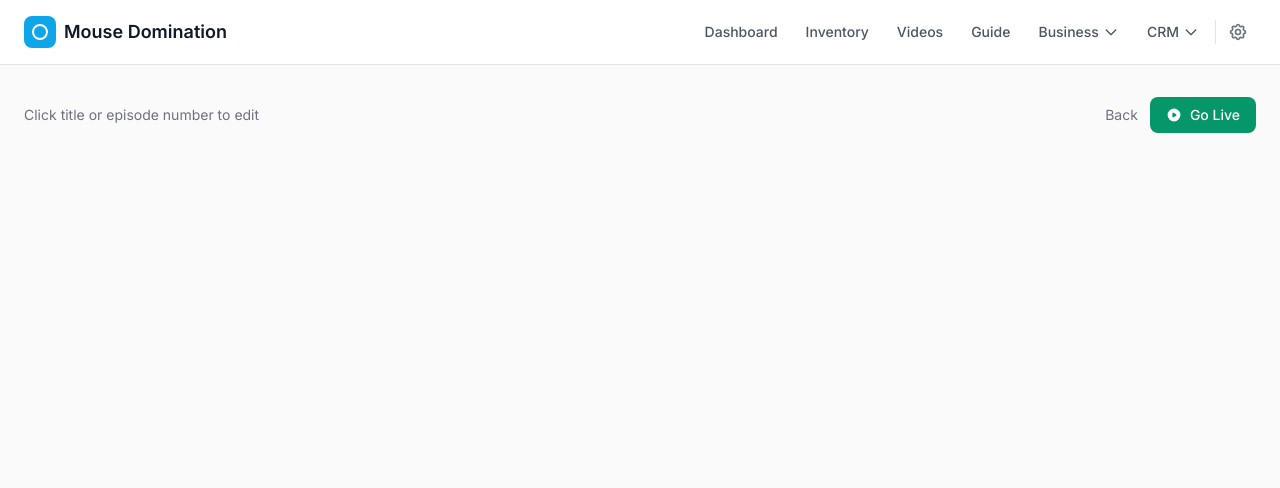
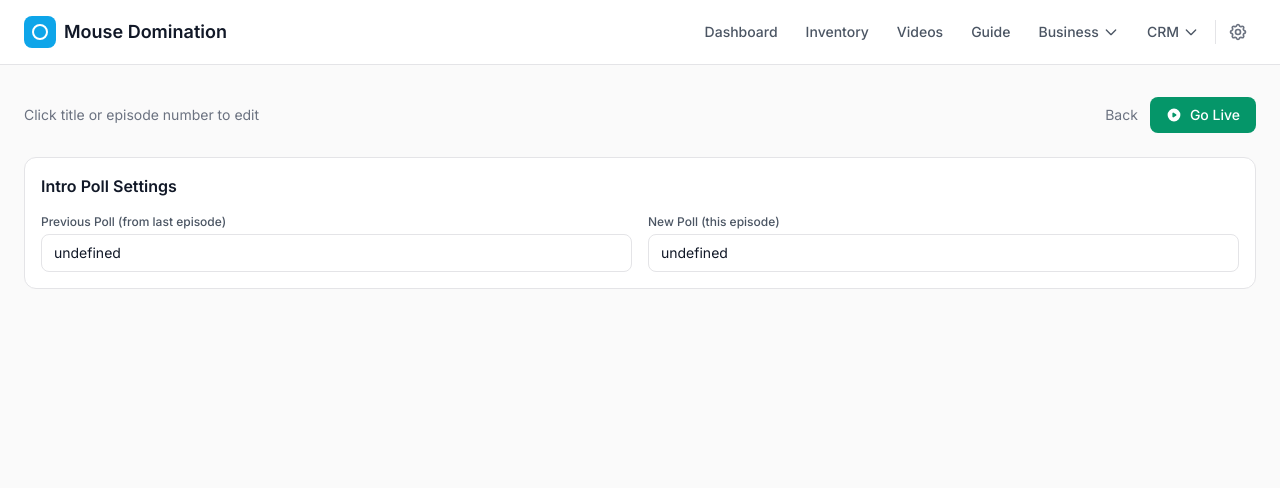
Before and after one commit to austinbrowne/mouse_domination, a Flask app: template templates/episode_guide/edit.html in a window 1280 px wide. Shown: the top 488 px of the page. Run offline with Flask 3, Linux system fonts and the light colour scheme; the template is opened without the code that fills it, so the values that code supplies are empty; some libraries are stand-ins or nearby versions.

Commit message:
feat: Add editable poll fields to episode guide intro
- Remove static intro items: "Shoutout aubi..." and "Dazz Days of Giveaways"
- Add previous_poll and new_poll fields to EpisodeGuide model
- Add poll input fields to edit page (auto-saves on blur)
- Display poll values in live mode intro section
- Auto-populate previous_poll from last episode's new_poll when:
  - Creating a new guide with an episode number
  - Changing episode number (if previous_poll is empty)

Co-Authored-By: Claude Opus 4.5 <noreply@anthropic.com>

```diff
--- a/constants.py
+++ b/constants.py
@@ -55,11 +55,7 @@ INTRO_STATIC_CONTENT = [
     "Hello everyone! I'm Phalanges. (and I'm dazztrazak) Welcome to MouseCast",
     "Subscribe",
     "Discord - https://discord.gg/xPFzjD8r",
-    "Shoutout aubi pinned hand message and other helpful things. People, join the discord!",
     "What mice do you have inbound? & What's on your desk right now?",
-    "Dazz Days of Giveaways",
-    "Previous Poll: [UPDATE]",
-    "New Poll: [UPDATE]",
 ]
 
 # Static content for Outro section
--- a/templates/episode_guide/edit.html
+++ b/templates/episode_guide/edit.html
@@ -3,7 +3,7 @@
 {% block title %}Edit: {{ guide.title }} - Mouse Domination{% endblock %}
 
 {% block content %}
-<div class="space-y-6" x-data="episodeGuideEdit({{ guide.id }}, '{{ guide.title | e }}', {{ guide.episode_number or 'null' }})">
+<div class="space-y-6" x-data="episodeGuideEdit({{ guide.id }}, '{{ guide.title | e }}', {{ guide.episode_number or 'null' }}, '{{ guide.previous_poll | default('', true) | e }}', '{{ guide.new_poll | default('', true) | e }}')">
     <!-- Header -->
     <div class="flex flex-col sm:flex-row sm:items-center sm:justify-between gap-4">
         <div>
@@ -43,6 +43,27 @@
                 <svg class="w-4 h-4" fill="currentColor" viewBox="0 0 20 20"><path fill-rule="evenodd" d="M10 18a8 8 0 100-16 8 8 0 000 16zM9.555 7.168A1 1 0 008 8v4a1 1 0 001.555.832l3-2a1 1 0 000-1.664l-3-2z" clip-rule="evenodd"/></svg>
                 Go Live
             </a>
+        </div>
+    </div>
+
+    <!-- Poll Fields -->
+    <div class="bg-white rounded-xl border border-surface-200 p-4">
+        <h3 class="font-semibold text-gray-900 mb-4">Intro Poll Settings</h3>
+        <div class="grid grid-cols-1 md:grid-cols-2 gap-4">
+            <div>
+                <label class="block text-xs font-medium text-gray-600 mb-1">Previous Poll (from last episode)</label>
+                <input type="text" x-model="previousPoll"
+                    @blur="saveGuideMetadata()"
+                    placeholder="What was last week's poll question?"
+                    class="w-full border border-surface-200 rounded-lg px-3 py-2 text-sm focus:ring-2 focus:ring-primary-500">
+            </div>
+            <div>
+                <label class="block text-xs font-medium text-gray-600 mb-1">New Poll (this episode)</label>
+                <input type="text" x-model="newPoll"
+                    @blur="saveGuideMetadata()"
+                    placeholder="What's this week's poll question?"
+                    class="w-full border border-surface-200 rounded-lg px-3 py-2 text-sm focus:ring-2 focus:ring-primary-500">
+            </div>
         </div>
     </div>
 
@@ -163,11 +184,13 @@
 
 {% block scripts %}
 <script>
-function episodeGuideEdit(guideId, initialTitle, initialEpisodeNum) {
+function episodeGuideEdit(guideId, initialTitle, initialEpisodeNum, initialPrevPoll, initialNewPoll) {
     return {
         guideId: guideId,
         guideTitle: initialTitle,
         episodeNumber: initialEpisodeNum,
+        previousPoll: initialPrevPoll,
+        newPoll: initialNewPoll,
         editingTitle: false,
         editingEpisodeNum: false,
         editingItemId: null,
@@ -193,13 +216,18 @@ function episodeGuideEdit(guideId, initialTitle, initialEpisodeNum) {
                     },
                     body: JSON.stringify({
                         title: this.guideTitle.trim(),
-                        episode_number: this.episodeNumber || null
+                        episode_number: this.episodeNumber || null,
+                        previous_poll: this.previousPoll || null,
+                        new_poll: this.newPoll || null
                     })
                 });
 
                 const data = await response.json();
                 if (!data.success) {
                     alert('Failed to save: ' + (data.error || 'Unknown error'));
+                } else if (data.guide && data.guide.previous_poll && !this.previousPoll) {
+                    // Auto-populated from previous episode
+                    this.previousPoll = data.guide.previous_poll;
                 }
             } catch (error) {
                 console.error('Failed to save metadata:', error);
--- a/templates/episode_guide/live.html
+++ b/templates/episode_guide/live.html
@@ -113,11 +113,9 @@
                         <li>"Hello everyone! I'm Phalanges. (and I'm dazztrazak) Welcome to MouseCast"</li>
                         <li>Subscribe</li>
                         <li>Discord - https://discord.gg/xPFzjD8r</li>
-                        <li>Shoutout aubi pinned hand message and other helpful things. People, join the discord!</li>
                         <li>What mice do you have inbound? & What's on your desk right now?</li>
-                        <li>Dazz Days of Giveaways</li>
-                        <li>Previous Poll: [UPDATE]</li>
-                        <li>New Poll: [UPDATE]</li>
+                        <li class="font-semibold">Previous Poll: {{ guide.previous_poll or '[Not set - edit guide to add]' }}</li>
+                        <li class="font-semibold">New Poll: {{ guide.new_poll or '[Not set - edit guide to add]' }}</li>
                     </ul>
                 </div>
                 {% endif %}
```
Also changed, not shown: models.py (+7 -0 lines), routes/episode_guide.py (+31 -3 lines).
